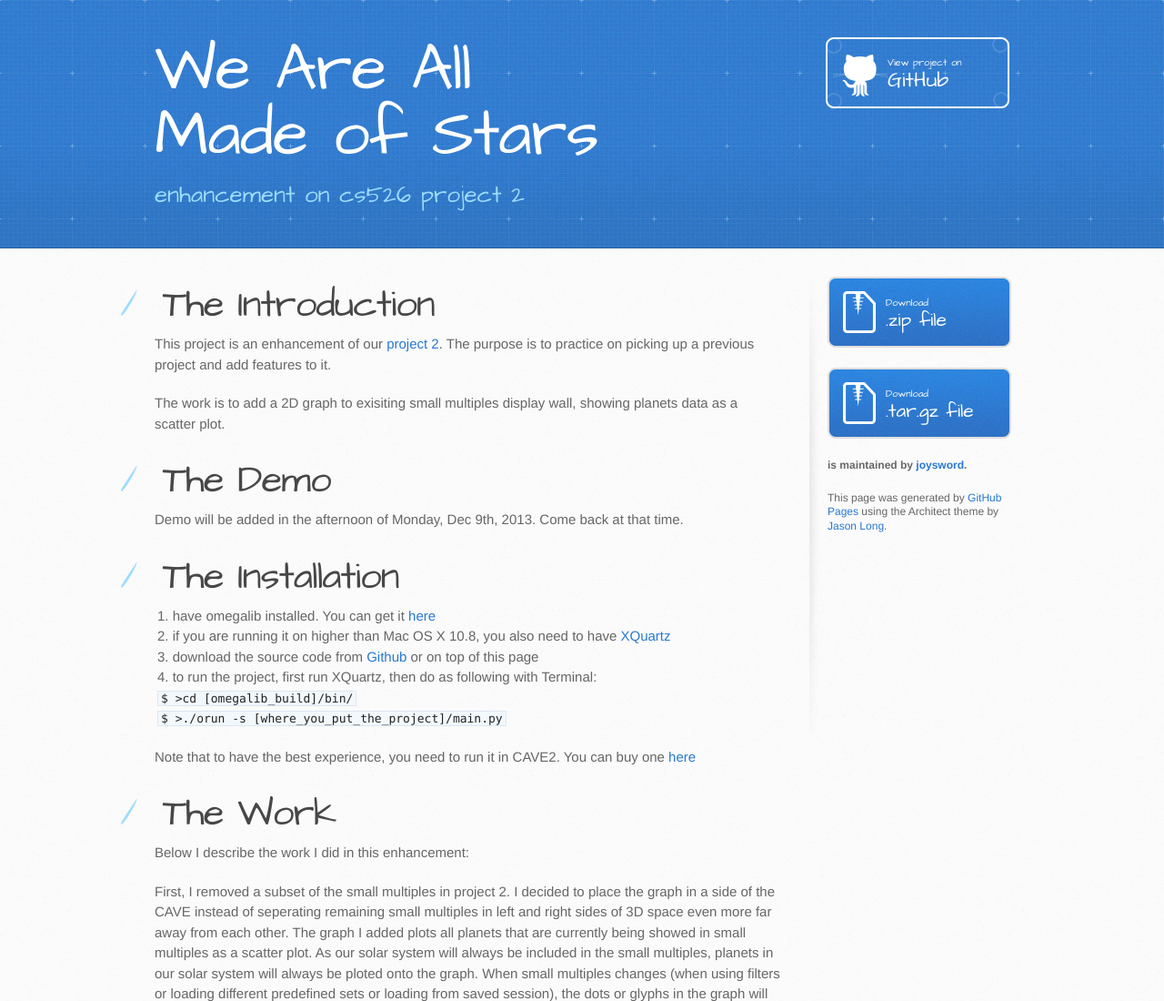
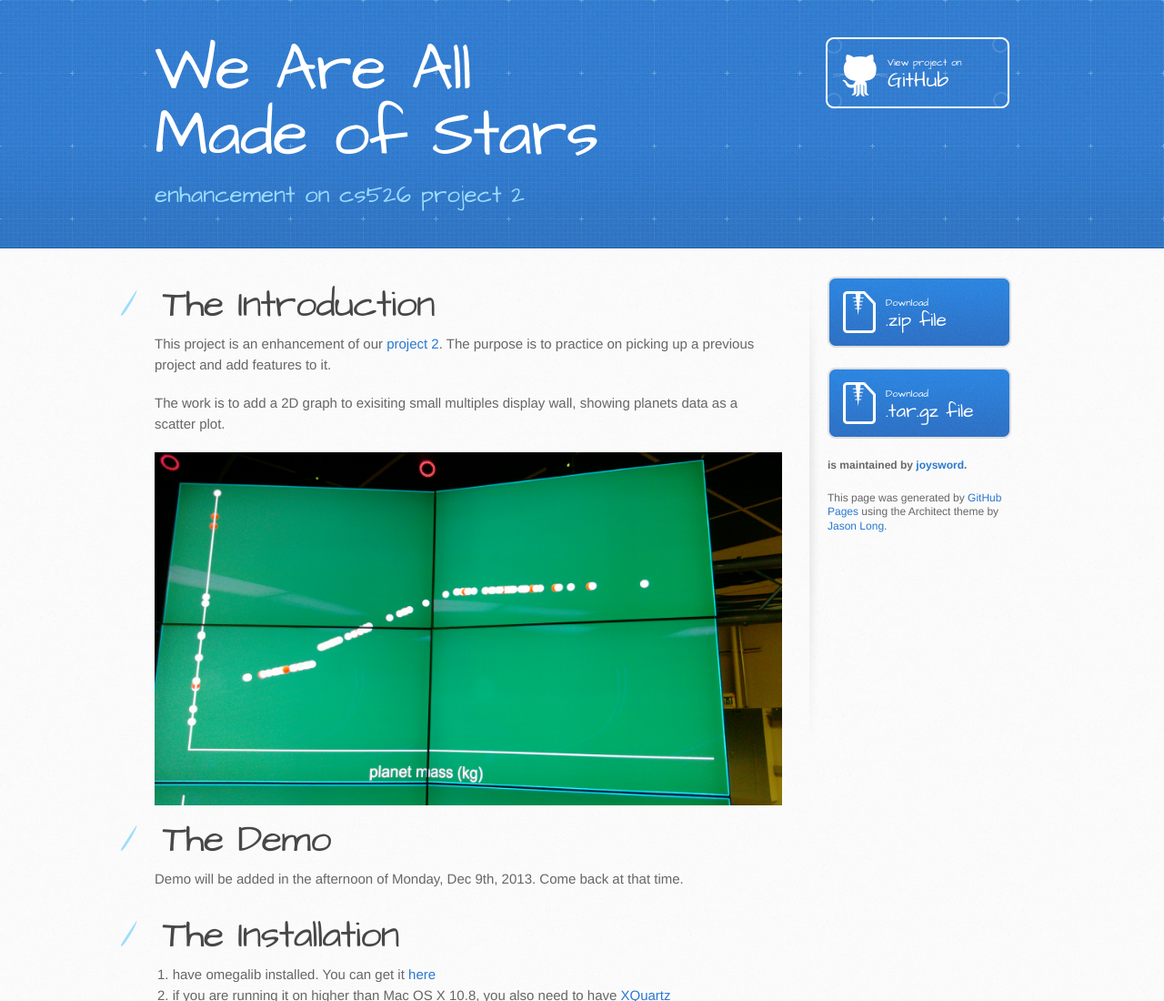
Before and after one commit to joysword/cs526.final, a plain HTML site: page index.html in a window 1280 px wide. Shown: the top 1100 px of the page at 91% size. Drawn offline with Linux system fonts and the light colour scheme.

Commit message:
added 1.jpg

```diff
--- a/index.html
+++ b/index.html
@@ -34,6 +34,8 @@
 <p>This project is an enhancement of our <a href="http://joysword.github.io/cs526.project2/">project 2</a>. The purpose is to practice on picking up a previous project and add features to it.</p>
 
 <p>The work is to add a 2D graph to exisiting small multiples display wall, showing planets data as a scatter plot.</p>
+
+<img src="1.jpg" width="800">
 
 <h1>
 <a name="the-demo" class="anchor" href="#the-demo"><span class="octicon octicon-link"></span></a>The Demo</h1>
```
Also changed, not shown: 1.jpg (added).
